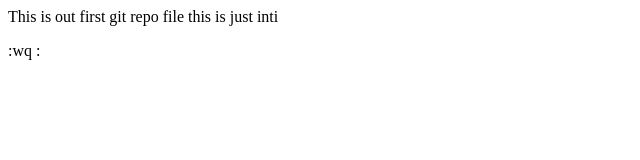
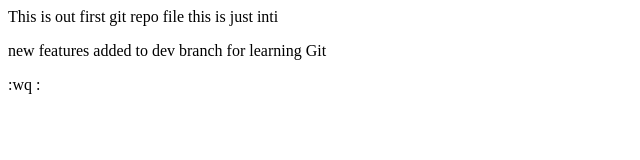
Before and after one commit to Niki-Panchal/gitrepo10jan, a plain HTML site: page index.html in a window 1280 px wide. Shown: the whole page, without its empty margins (0-640 px from the left). Drawn offline with Linux system fonts and the light colour scheme.

Commit message:
addedd to dev

```diff
--- a/index.html
+++ b/index.html
@@ -2,8 +2,11 @@
 	<body>	<p>
 This is out first git repo file
 	this is just inti
-		</p></body>
-		</html>
+		</p>
+		<p>new features added to dev branch for learning Git </p>
+	</body>
+
+	</html>
 		:wq
 
 		:
```
